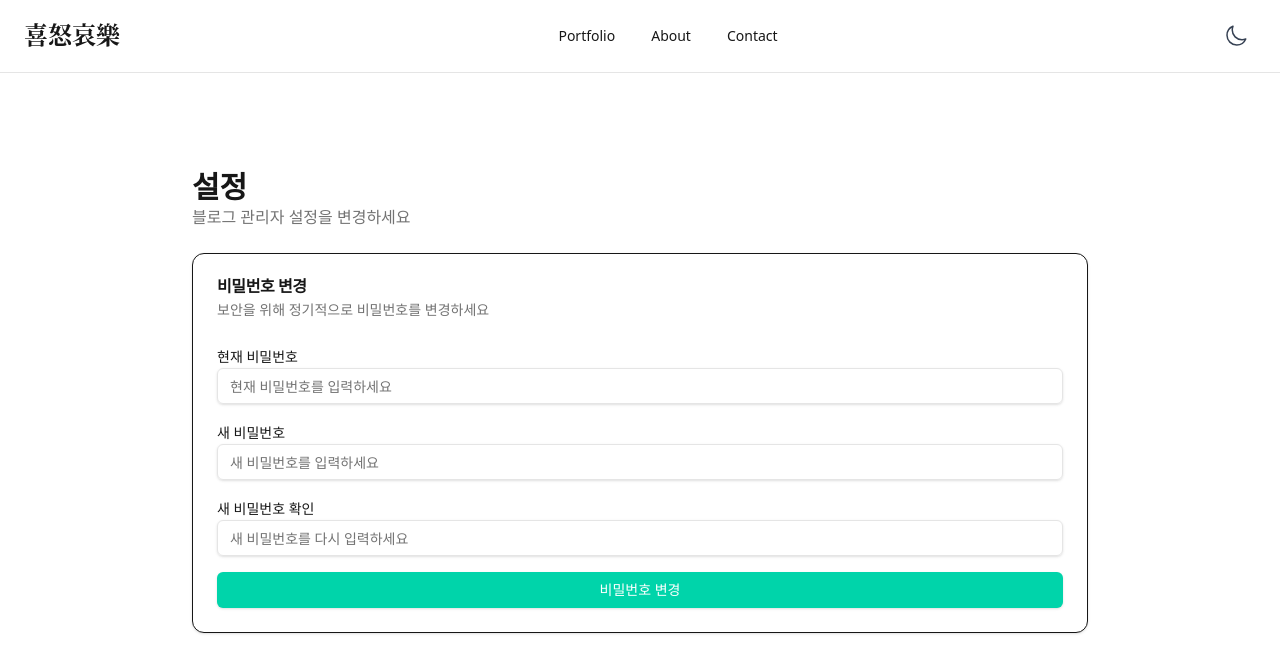
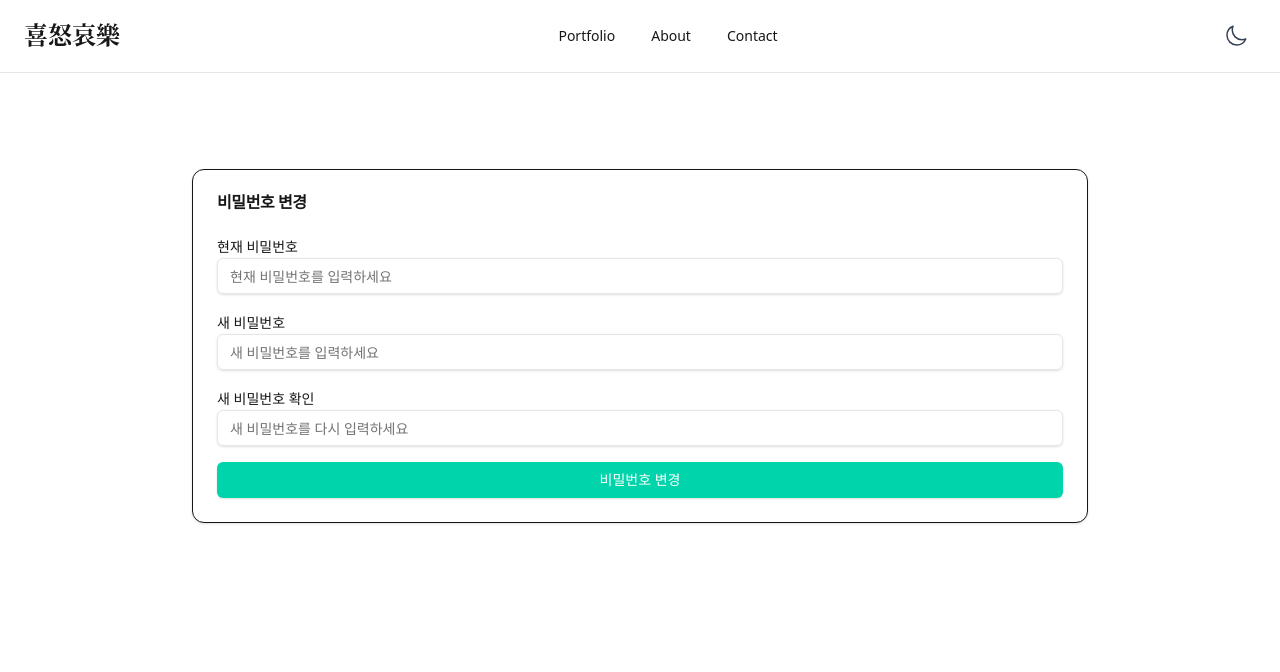
Before and after one commit to Chanjeong/my-dev-blog, a Next.js app: page /admin/dashboard/settings in a window 1280 px wide. Shown: the top 672 px of the page. Built offline with nearby package versions, Linux system fonts and the light colour scheme.

Commit message:
Feat: Supabase연결

```diff
--- a/src/app/admin/dashboard/settings/page.tsx
+++ b/src/app/admin/dashboard/settings/page.tsx
@@ -1,10 +1,4 @@
-import {
-  Card,
-  CardContent,
-  CardDescription,
-  CardHeader,
-  CardTitle
-} from '@/components/ui/card';
+import { Card, CardContent, CardHeader, CardTitle } from '@/components/ui/card';
 import PasswordChangeForm from '@/components/admin/PasswordChangeForm';
 import { Metadata } from 'next';
 
@@ -19,19 +13,9 @@
     <div className="min-h-screen bg-background">
       <main className="pt-24 px-6">
         <div className="max-w-4xl mx-auto space-y-6">
-          <div>
-            <h1 className="text-3xl font-bold">설정</h1>
-            <p className="text-muted-foreground">
-              블로그 관리자 설정을 변경하세요
-            </p>
-          </div>
-
           <Card>
             <CardHeader>
               <CardTitle>비밀번호 변경</CardTitle>
-              <CardDescription>
-                보안을 위해 정기적으로 비밀번호를 변경하세요
-              </CardDescription>
             </CardHeader>
             <CardContent>
               <PasswordChangeForm />
--- a/src/app/admin/dashboard/write/[id]/page.tsx
+++ b/src/app/admin/dashboard/write/[id]/page.tsx
@@ -10,14 +10,14 @@
 };
 
 interface EditPageProps {
-  params: {
+  params: Promise<{
     id: string;
-  };
+  }>;
 }
 
 export default async function EditPage({ params }: EditPageProps) {
   try {
-    const { id } = params;
+    const { id } = await params;
     const post = await prisma.post.findUnique({
       where: { id },
       select: {
```
Also changed, not shown: 1 other file (tests, documents, lock files or other folders).
